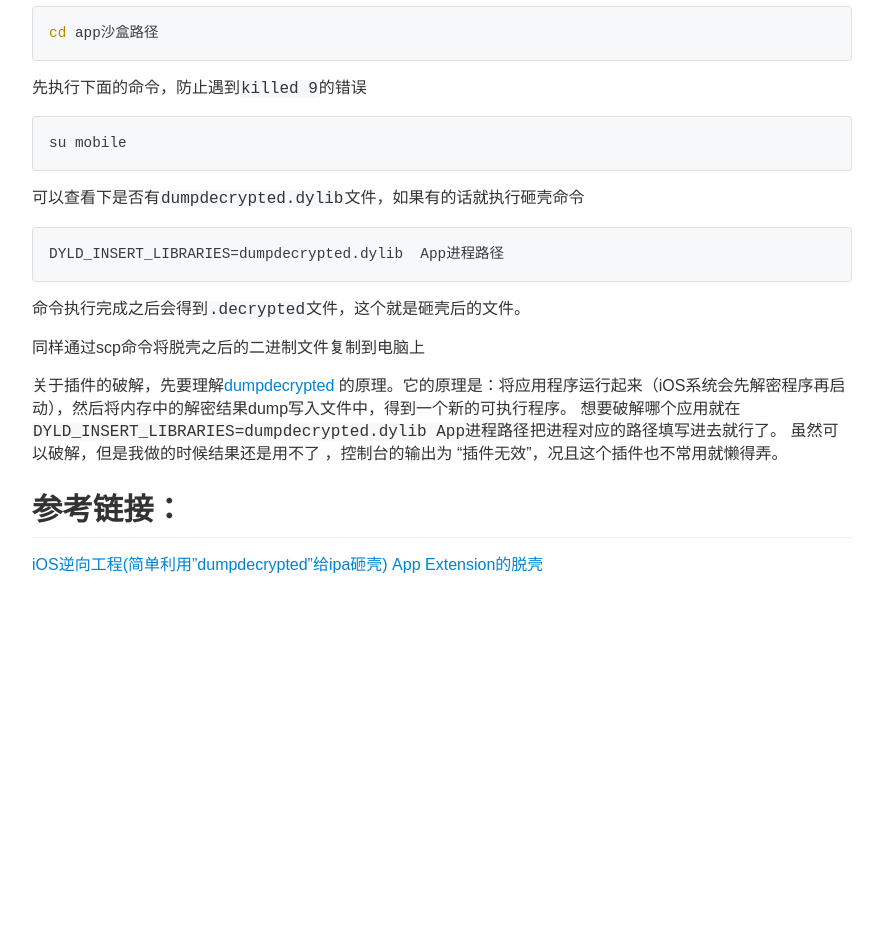
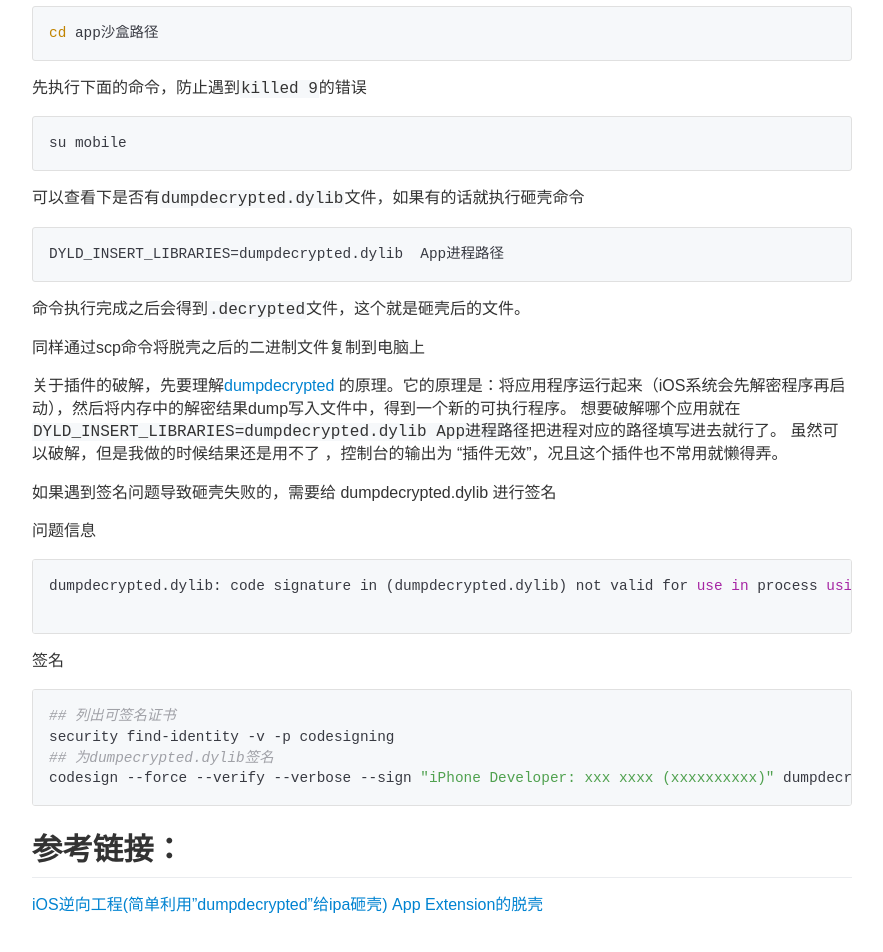
Before and after one commit to nyzhanggy/dulldevil.github.io, a Jekyll site: the page built from _posts/hobbies/iosre/2016-09-14-iOS dumpdecrypted砸壳.md, in a window 1280 px wide. Shown: the part 1804-2756 px from the top of the page, without its empty margins (198-1081 px from the left). Built offline with Jekyll 4.4.1, drawn with Linux system fonts in a browser that asks for light colours.

Commit message:
砸壳问题处理

````diff
--- a/_posts/hobbies/iosre/2016-09-14-iOS dumpdecrypted砸壳.md
+++ b/_posts/hobbies/iosre/2016-09-14-iOS dumpdecrypted砸壳.md
@@ -76,6 +76,26 @@ DYLD_INSERT_LIBRARIES=dumpdecrypted.dylib  App进程路径
 关于插件的破解，先要理解[dumpdecrypted ](https://github.com/stefanesser/dumpdecrypted)的原理。它的原理是：将应用程序运行起来（iOS系统会先解密程序再启动），然后将内存中的解密结果dump写入文件中，得到一个新的可执行程序。 想要破解哪个应用就在```DYLD_INSERT_LIBRARIES=dumpdecrypted.dylib App进程路径```把进程对应的路径填写进去就行了。
 虽然可以破解，但是我做的时候结果还是用不了 ，控制台的输出为 "插件无效"，况且这个插件也不常用就懒得弄。
 
+
+
+
+如果遇到签名问题导致砸壳失败的，需要给 dumpdecrypted.dylib 进行签名
+
+问题信息
+```
+dumpdecrypted.dylib: code signature in (dumpdecrypted.dylib) not valid for use in process using Library Validation: mapped file has no cdhash, completely unsigned? Code has to be at least ad-hoc signed.
+
+```
+
+签名
+
+```
+## 列出可签名证书
+security find-identity -v -p codesigning
+## 为dumpecrypted.dylib签名
+codesign --force --verify --verbose --sign "iPhone Developer: xxx xxxx (xxxxxxxxxx)" dumpdecrypted.dylib
+```
+
 ## 参考链接：
  [iOS逆向工程(简单利用"dumpdecrypted"给ipa砸壳)](http://www.jianshu.com/p/a4373b5feca0)
 [App Extension的脱壳](https://nianxi.net/ios/dump-decrypted-ios-app-extensions.html)
````
